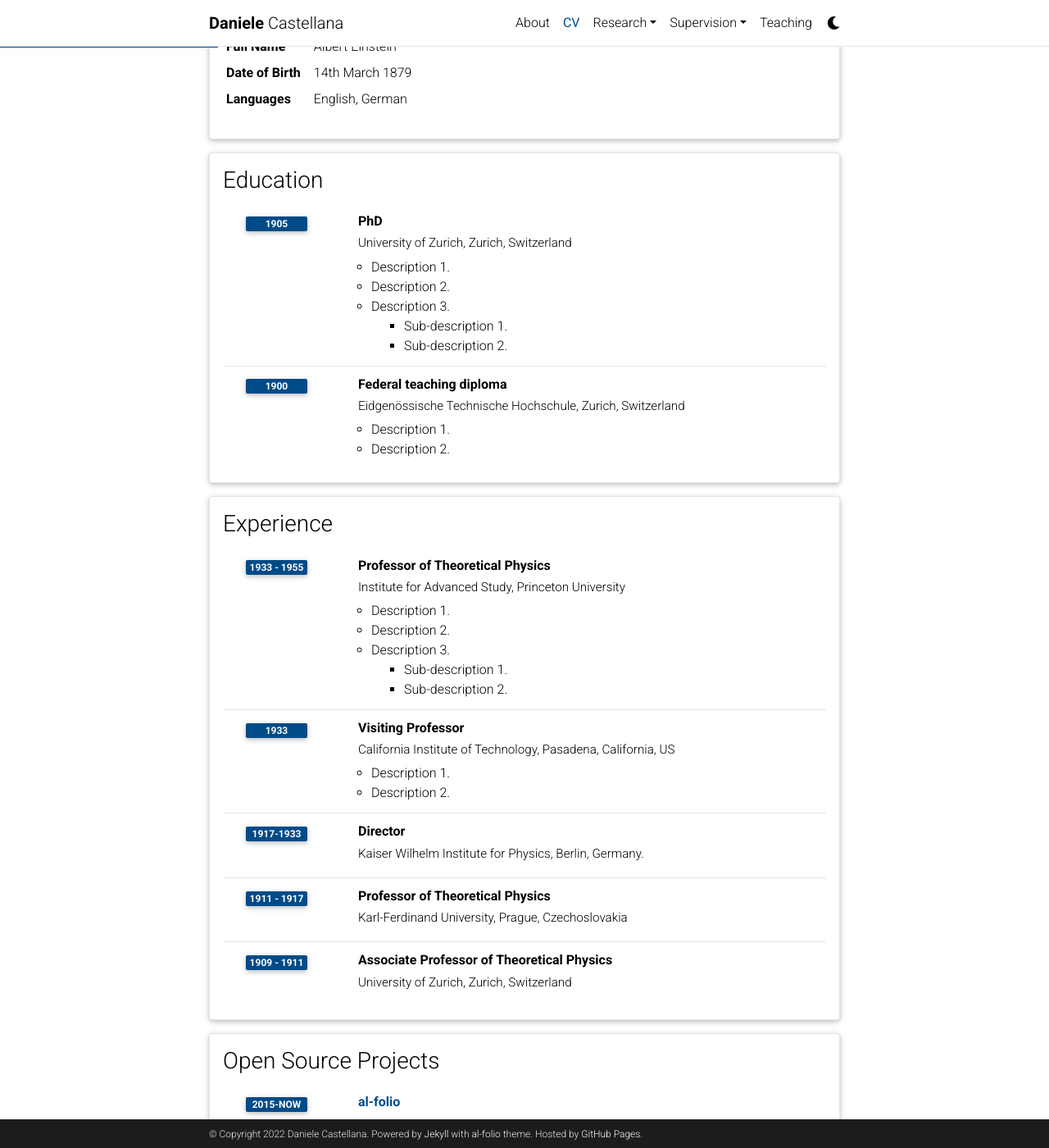
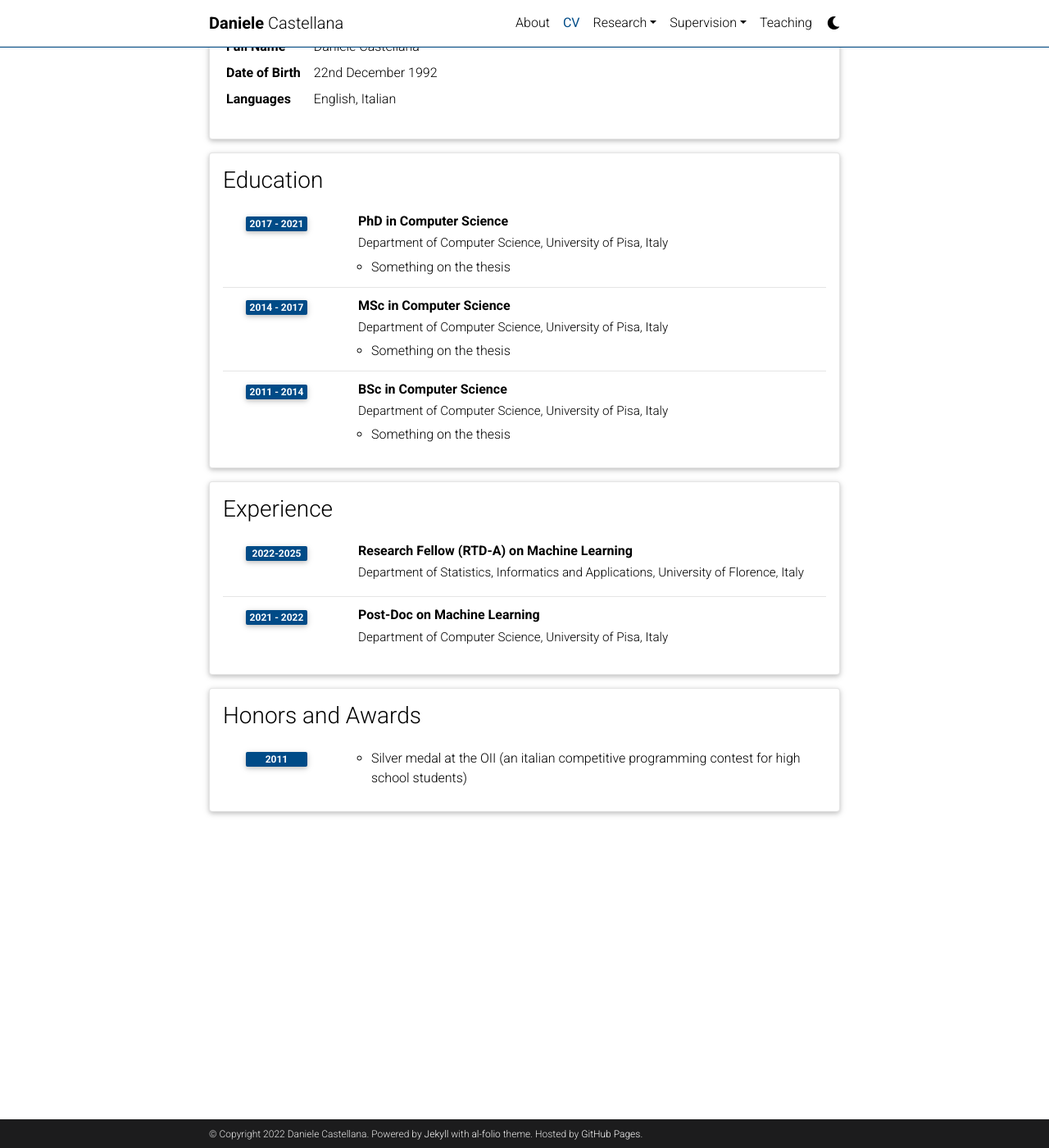
Before and after one commit to danielecastellana22/danielecastellana22.github.io, a Jekyll site: the page built from _pages/cv.md, in a window 1280 px wide and 1400 px high, scrolled down 207 px. Shown: the whole window at 82% size. Built offline with Jekyll 4.4.1, drawn with Linux system fonts in a browser that asks for light colours; comment, search, counter and statistics services are not loaded; a style sheet for code colours, icons or effects is not loaded; some of the changed text lies outside the part shown.

Commit message:
Fills the CV

```diff
--- a/_data/cv.yml
+++ b/_data/cv.yml
@@ -2,96 +2,44 @@
   type: map
   contents:
     - name: Full Name
-      value: Albert Einstein
+      value: Daniele Castellana
     - name: Date of Birth
-      value: 14th March 1879
+      value: 22nd December 1992
     - name: Languages
-      value: English, German
+      value: English, Italian
 
 - title: Education
   type: time_table
   contents:
-    - title: PhD
-      institution: University of Zurich, Zurich, Switzerland
-      year: 1905
+    - title: PhD in Computer Science
+      institution: Department of Computer Science, University of Pisa, Italy
+      year: 2017 - 2021
       description:
-        - Description 1.
-        - Description 2.
-        - title: Description 3.
-          contents:
-            - Sub-description 1.
-            - Sub-description 2.
-    - title: Federal teaching diploma
-      institution: Eidgenössische Technische Hochschule, Zurich, Switzerland
-      year: 1900
+        - Something on the thesis
+    - title: MSc in Computer Science
+      institution: Department of Computer Science, University of Pisa, Italy
+      year: 2014 - 2017
       description:
-        - Description 1.
-        - Description 2.
+        - Something on the thesis
+    - title: BSc in Computer Science
+      institution: Department of Computer Science, University of Pisa, Italy
+      year: 2011 - 2014
+      description:
+        - Something on the thesis
 
 - title: Experience
   type: time_table
   contents:
-    - title: Professor of Theoretical Physics
-      institution: Institute for Advanced Study, Princeton University
-      year: 1933 - 1955
-      description:
-        - Description 1.
-        - Description 2.
-        - title: Description 3.
-          contents:
-            - Sub-description 1.
-            - Sub-description 2.
-    - title: Visiting Professor
-      institution: California Institute of Technology, Pasadena, California, US
-      year: 1933
-      description:
-        - Description 1.
-        - Description 2.
-
-    - title: Director
-      institution: Kaiser Wilhelm Institute for Physics, Berlin, Germany.
-      year: 1917-1933
-
-    - title: Professor of Theoretical Physics
-      institution: Karl-Ferdinand University, Prague, Czechoslovakia
-      year: 1911 - 1917
-      description:
-
-    - title: Associate Professor of Theoretical Physics
-      institution: University of Zurich, Zurich, Switzerland
-      year: 1909 - 1911
-
-- title: Open Source Projects
-  type: time_table
-  contents:
-    - title: <a href="https://github.com/alshedivat/al-folio">al-folio</a>
-      year: 2015-now
-      description: A beautiful, simple, clean, and responsive Jekyll theme for academics.
+    - title: Research Fellow (RTD-A) on Machine Learning
+      institution: Department of Statistics, Informatics and Applications, University of Florence, Italy
+      year: 2022-2025
+    - title: Post-Doc on Machine Learning
+      institution: Department of Computer Science, University of Pisa, Italy
+      year: 2021 - 2022
 
 - title: Honors and Awards
   type: time_table
   contents:
-    - year: 1921
+    - year: 2011
       items:
-        - Nobel Prize in Physics
-        - Matteucci Medal
-    - year: 2029
-      items:
-        - Max Planck Medal
-
-- title: Academic Interests
-  type: nested_list
-  contents:
-    - title: Topic 1.
-      items:
-        - Description 1.
-        - Description 2.
-    - title: Topic 2.
-      items:
-        - Description 1.
-        - Description 2.
-
-- title: Other Interests
-  type: list
-  contents:
-    - <u>Hobbies:</u> Hobby 1, Hobby 2, etc.
+        - Silver medal at the OII (an italian competitive programming contest for high school students)
```
